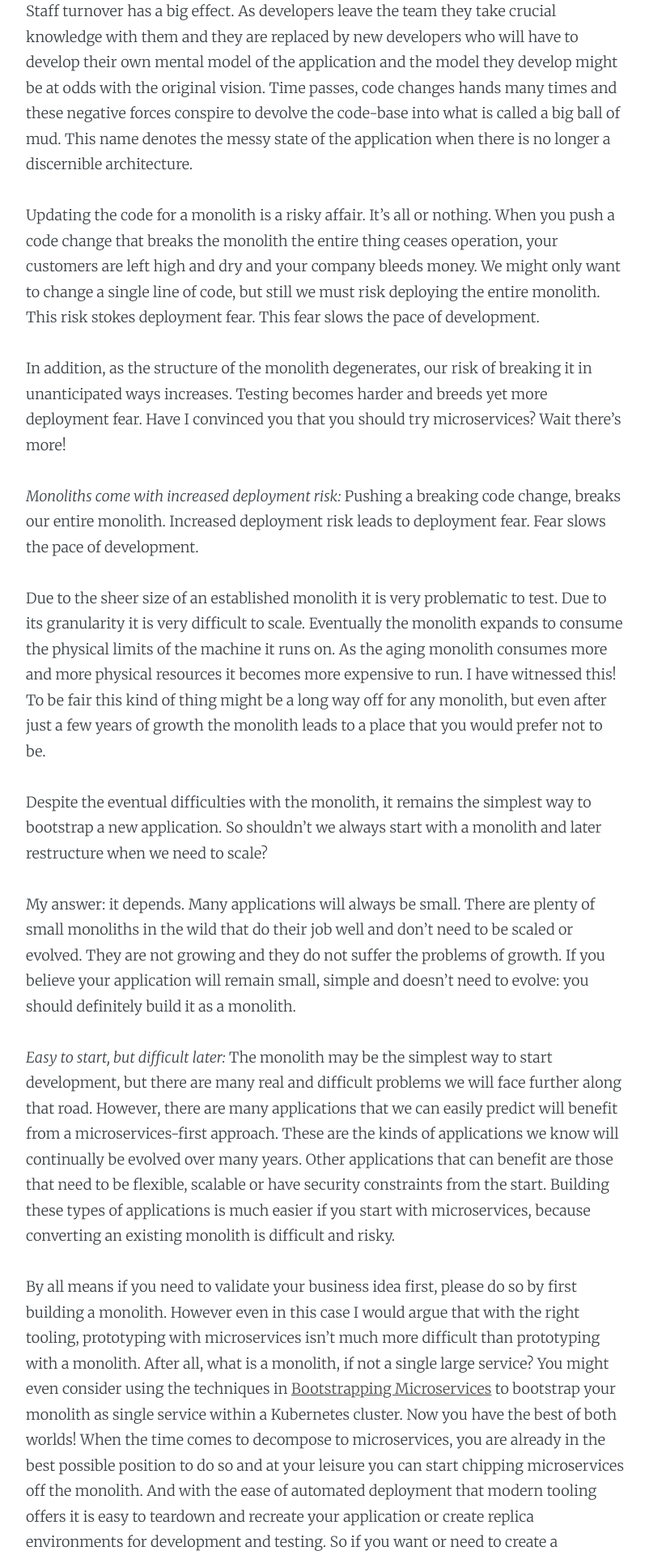
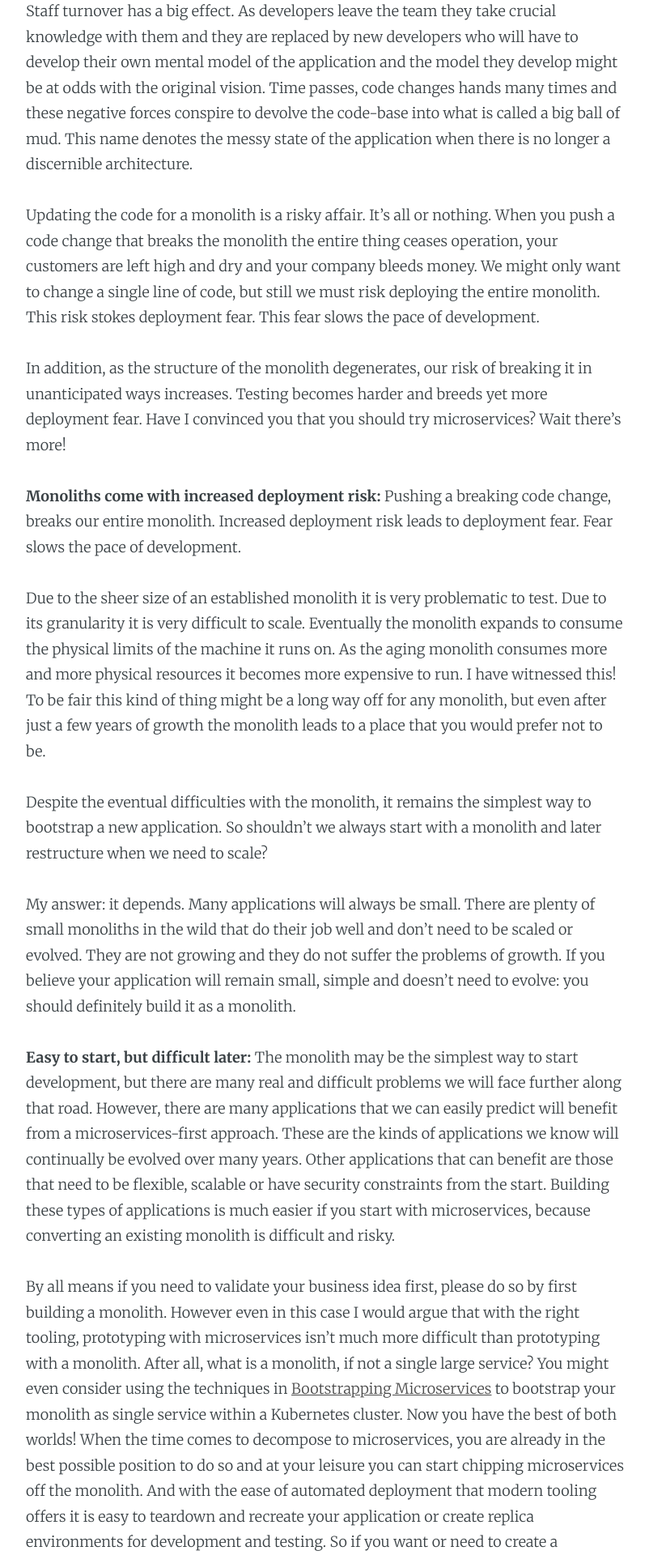
Before and after one commit to ashleydavis/the-data-wrangler-blog, a Jekyll site: the page built from _posts/2019-11-04-whats-wrong-with-the-monolith.markdown, in a window 1280 px wide. Shown: the part 2872-4792 px from the top of the page at 81% size, without its empty margins (108-910 px from the left). Built offline with Jekyll 4.4.1, drawn with Linux system fonts in a browser that asks for light colours; comment, search, counter and statistics services are not loaded.

Commit message:
Formatting.

```diff
--- a/_posts/2019-11-04-whats-wrong-with-the-monolith.markdown
+++ b/_posts/2019-11-04-whats-wrong-with-the-monolith.markdown
@@ -38,7 +38,7 @@
 
 In addition, as the structure of the monolith degenerates, our risk of breaking it in unanticipated ways increases. Testing becomes harder and breeds yet more deployment fear. Have I convinced you that you should try microservices? Wait there’s more!
 
-*Monoliths come with increased deployment risk:* Pushing a breaking code change, breaks our entire monolith. Increased deployment risk leads to deployment fear. Fear slows the pace of development.
+**Monoliths come with increased deployment risk:** Pushing a breaking code change, breaks our entire monolith. Increased deployment risk leads to deployment fear. Fear slows the pace of development.
 
 Due to the sheer size of an established monolith it is very problematic to test. Due to its granularity it is very difficult to scale. Eventually the monolith expands to consume the physical limits of the machine it runs on. As the aging monolith consumes more and more physical resources it becomes more expensive to run. I have witnessed this!
 To be fair this kind of thing might be a long way off for any monolith, but even after just a few years of growth the monolith leads to a place that you would prefer not to be.
@@ -47,7 +47,7 @@
 
 My answer: it depends. Many applications will always be small. There are plenty of small monoliths in the wild that do their job well and don’t need to be scaled or evolved. They are not growing and they do not suffer the problems of growth. If you believe your application will remain small, simple and doesn’t need to evolve: you should definitely build it as a monolith.
 
-*Easy to start, but difficult later:* The monolith may be the simplest way to start development, but there are many real and difficult problems we will face further along that road.
+**Easy to start, but difficult later:** The monolith may be the simplest way to start development, but there are many real and difficult problems we will face further along that road.
 However, there are many applications that we can easily predict will benefit from a microservices-first approach. These are the kinds of applications we know will continually be evolved over many years. Other applications that can benefit are those that need to be flexible, scalable or have security constraints from the start. Building these types of applications is much easier if you start with microservices, because converting an existing monolith is difficult and risky.
 
 By all means if you need to validate your business idea first, please do so by first building a monolith. However even in this case I would argue that with the right tooling, prototyping with microservices isn’t much more difficult than prototyping with a monolith. After all, what is a monolith, if not a single large service?
```
